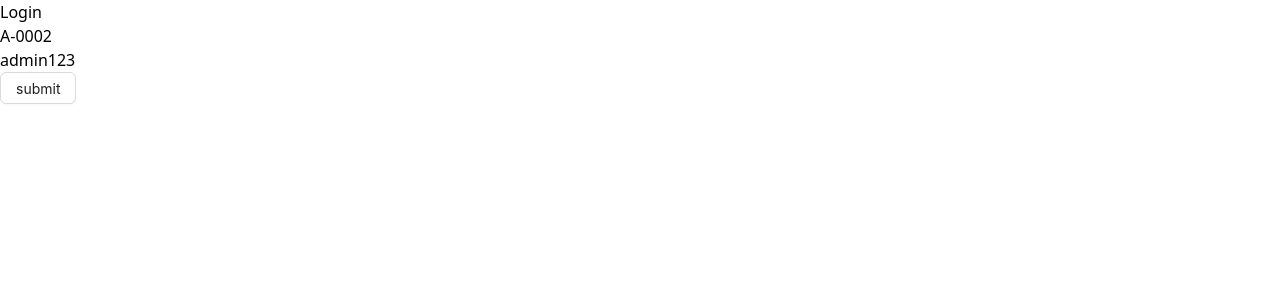
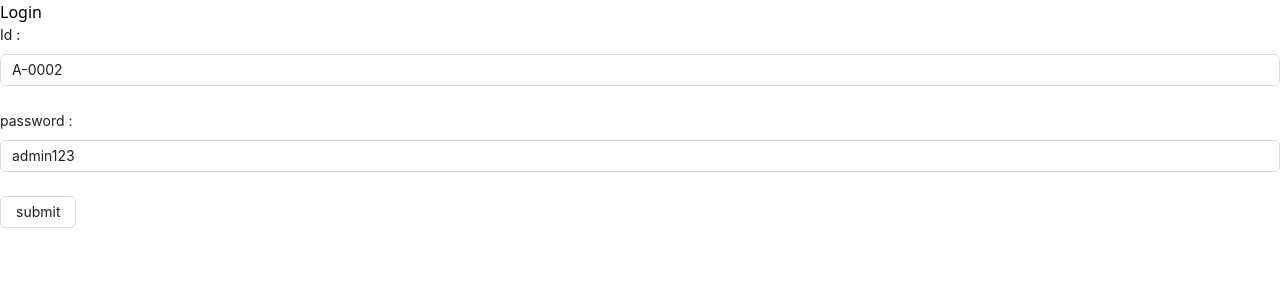
Before and after one commit to shaikTazUddin01/ph-university-client, a React (Vite) app: page /login in a window 1280 px wide. Shown: the top 300 px of the page. Built offline with nearby package versions, Linux system fonts and the light colour scheme.

Commit message:
added create academic form

```diff
--- /dev/null
+++ b/src/component/form/PhForm.tsx
@@ -0,0 +1,33 @@
+import { Form } from "antd";
+import { ReactNode } from "react";
+import {
+  FieldValues,
+  FormProvider,
+  SubmitHandler,
+  useForm,
+} from "react-hook-form";
+
+type TFormConfig = {
+  defaultValues?: Record<string, FieldValues>;
+};
+type TFormProps = {
+  onSubmit: SubmitHandler<FieldValues>;
+  children: ReactNode;
+} & TFormConfig;
+
+const PhForm = ({ onSubmit, children, defaultValues }: TFormProps) => {
+  // const methods = useForm();
+  const formConfig: TFormConfig = {};
+  if (defaultValues) {
+    formConfig["defaultValues"] = defaultValues;
+  }
+  // console.log(formConfig);
+  const methods = useForm(formConfig);
+  return (
+    <FormProvider {...methods}>
+      <Form onFinish={methods.handleSubmit(onSubmit)} layout="vertical">{children}</Form>
+    </FormProvider>
+  );
+};
+
+export default PhForm;
--- /dev/null
+++ b/src/component/form/PhInput.tsx
@@ -0,0 +1,33 @@
+import { Form, Input } from "antd";
+import React from "react";
+import { Controller } from "react-hook-form";
+
+type TInputProps = {
+  name: string;
+  type: string;
+  label?: string;
+};
+
+const PhInput = ({ type, name, label }:TInputProps) => {
+  return (
+    <div className="">
+     <Form.Item label={label}>
+      <Controller
+        //   control={control}
+        name={name}
+        render={({ field }) => (
+          <Input
+            {...field}
+            type={type}
+            id={name}
+            className="rounded-md px-2 py-1"
+            placeholder={`Enter Your ${name}`}
+          />
+        )}
+      />
+     </Form.Item>
+    </div>
+  );
+};
+
+export default PhInput;
--- /dev/null
+++ b/src/component/form/PhSelect.tsx
@@ -0,0 +1,24 @@
+import { Form, Select } from "antd";
+
+const PhSelect = () => {
+  const handleChange = (value: string) => {
+    console.log(`selected ${value}`);
+  };
+  return (
+    <Form.Item>
+      <Select
+        defaultValue="lucy"
+        style={{ width: "100%" }}
+        onChange={handleChange}
+        options={[
+          { value: "jack", label: "Jack" },
+          { value: "lucy", label: "Lucy" },
+          { value: "Yiminghe", label: "yiminghe" },
+
+        ]}
+      />
+    </Form.Item>
+  );
+};
+
+export default PhSelect;
--- /dev/null
+++ b/src/pages/Admin/AcademicManagement/AcademicDepartment.tsx
@@ -0,0 +1,11 @@
+
+
+const AcademicDepartment = () => {
+    return (
+        <div>
+
+        </div>
+    );
+};
+
+export default AcademicDepartment;
--- /dev/null
+++ b/src/pages/Admin/AcademicManagement/AcademicFaculty.tsx
@@ -0,0 +1,11 @@
+import React from 'react';
+
+const AcademicFaculty = () => {
+    return (
+        <div>
+
+        </div>
+    );
+};
+
+export default AcademicFaculty;
--- /dev/null
+++ b/src/pages/Admin/AcademicManagement/CreateAcademicDepartment.tsx
@@ -0,0 +1,10 @@
+
+const CreateAcademicDepartment = () => {
+    return (
+        <div>
+
+        </div>
+    );
+};
+
+export default CreateAcademicDepartment;
--- /dev/null
+++ b/src/pages/Admin/AcademicManagement/CreateAcademicFaculty.tsx
@@ -0,0 +1,11 @@
+
+
+const CreateAcademicFaculty = () => {
+    return (
+        <div>
+
+        </div>
+    );
+};
+
+export default CreateAcademicFaculty;
--- /dev/null
+++ b/src/pages/Admin/AcademicManagement/CreateAcademicSemester.tsx
@@ -0,0 +1,34 @@
+import React from "react";
+import PhForm from "../../../component/form/PhForm";
+import PhInput from "../../../component/form/PhInput";
+import { Button, Col, Flex } from "antd";
+import { FieldValues, SubmitHandler } from "react-hook-form";
+import PhSelect from "../../../component/form/PhSelect";
+
+const CreateAcademicSemester = () => {
+  const onSubmit: SubmitHandler<FieldValues> = (data) => {
+    console.log(data);
+  };
+
+  return (
+    <Flex justify="center" align="center">
+      <Col span={11}>
+        <PhForm onSubmit={onSubmit}>
+          <PhInput type="text" name="name" label="name"></PhInput>
+          <PhInput type="text" name="year" label="year"></PhInput>
+          <PhSelect></PhSelect>
+          <Flex justify="end" className="mt-5">
+            <Button
+              htmlType="submit"
+              type="primary"
+            >
+              submit
+            </Button>
+          </Flex>
+        </PhForm>
+      </Col>
+    </Flex>
+  );
+};
+
+export default CreateAcademicSemester;
--- a/src/pages/Login.tsx
+++ b/src/pages/Login.tsx
@@ -1,37 +1,39 @@
 import { Button } from "antd";
-import React from "react";
-import { useForm } from "react-hook-form";
+
 import { useLoginMutation } from "../redux/features/auth/authApi";
 import { useDispatch } from "react-redux";
 import { setUser, TUser } from "../redux/features/auth/authSlice";
 import { verifyToken } from "../utiles/verifyToken";
 import { useNavigate } from "react-router-dom";
 import { toast } from "sonner";
+
+import PhForm from "../component/form/PhForm";
+import PhInput from "../component/form/PhInput";
 // import Password from "antd/es/input/Password";
 
 const Login = () => {
-  const { register, handleSubmit } = useForm({
-    defaultValues: {
-      id: "A-0002",
-      password: "admin123",
-    },
-  });
+  const defaultValues = {
+    id: "A-0002",
+    password: "admin123",
+  };
+
   const [login] = useLoginMutation();
   const dispatch = useDispatch();
   //navigate
 
   const navigate = useNavigate();
   const onSubmit = async (data: Record<string, string>) => {
+    console.log(data);
     const toastId = toast.loading("Loading...");
     try {
       const userInFo = {
         id: data.id,
         password: data.password,
       };
-      // console.log(userInFo);
       const res = await login(userInFo).unwrap();
+      console.log(res);
       const user = verifyToken(res.data.accessToken) as TUser;
-      // console.log(user);
+      console.log(user);
       dispatch(
         setUser({
           user: user,
@@ -50,34 +52,21 @@ const Login = () => {
         <h1 className="text-center text-white font-bold text-2xl pb-2">
           Login
         </h1>
-        <form onSubmit={handleSubmit(onSubmit)} className="space-y-3">
-          <div className="flex">
-            {/* <label htmlFor="id"className="flex-1">Id:</label> */}
-            <input
-              type="text"
-              id="id"
-              {...register("id")}
-              placeholder="Enter Your Id"
-              className="rounded-md px-2 py-1"
-            />
-          </div>
-          <div className="flex">
-            {/* <label htmlFor="password" className="flex-1">Password:</label> */}
-            <input
-              type="text"
-              id="password"
-              {...register("password")}
-              placeholder="Enter Your Id"
-              className="rounded-md px-2 py-1"
-            />
-          </div>
+        <PhForm onSubmit={onSubmit} defaultValues={defaultValues}>
+          <PhInput type={"text"} name={"id"} label={"Id : "}></PhInput>
 
-          <div className="flex justify-center">
+          <PhInput
+            type={"text"}
+            name={"password"}
+            label={"password : "}
+          ></PhInput>
+
+          <div className="flex justify-center mt-2">
             <Button htmlType="submit" className="text-lg font-semibold">
               submit
             </Button>
           </div>
-        </form>
+        </PhForm>
       </div>
     </div>
   );
--- a/src/redux/api/baseApi.ts
+++ b/src/redux/api/baseApi.ts
@@ -8,6 +8,7 @@ import {
 } from "@reduxjs/toolkit/query/react";
 import { RootState } from "../store";
 import { logout, setUser } from "../features/auth/authSlice";
+import { toast } from "sonner";
 
 const baseQuery = fetchBaseQuery({
   baseUrl: "http://localhost:5000/api/v1",
@@ -29,11 +30,18 @@ const baseQueryWithRefreshToken: BaseQueryFn<
 
 > = async (args, api, extraOptions) :Promise<any> => {
   let result = await baseQuery(args, api, extraOptions);
+
+
+  if (result?.error?.status == 404) {
+    toast.error("user not found")
+  }
   if (result?.error?.status == 401) {
     const res = await fetch("http://localhost:5000/api/v1/auth/refresh-token", {
       method: "post",
       credentials: "include",
     });
+
+
     const data = await res.json();
 
     if (data?.data?.accessToken) {
--- a/src/routers/admin.routes.tsx
+++ b/src/routers/admin.routes.tsx
@@ -4,6 +4,11 @@ import CreateAdmin from "../pages/Admin/CreateAdmin";
 import CreateFaculty from "../pages/Admin/CreateFaculty";
 import CreateStudent from "../pages/Admin/CreateStudent";
 import AcademicSemester from "../pages/Admin/AcademicManagement/AcademicSemester";
+import CreateAcademicSemester from "../pages/Admin/AcademicManagement/CreateAcademicSemester";
+import CreateAcademicDepartment from "../pages/Admin/AcademicManagement/CreateAcademicDepartment";
+import AcademicDepartment from "../pages/Admin/AcademicManagement/AcademicDepartment";
+import CreateAcademicFaculty from "../pages/Admin/AcademicManagement/CreateAcademicFaculty";
+import AcademicFaculty from "../pages/Admin/AcademicManagement/AcademicFaculty";
 
 export const adminPaths = [
   {
@@ -15,10 +20,36 @@ export const adminPaths = [
     name: "Academic Management",
     children: [
       {
+        name: "Create A. Semester",
+        path: "create-academic-semester",
+        element: <CreateAcademicSemester></CreateAcademicSemester>,
+      },
+      {
         name: "Academic Semester",
         path: "academic-semester",
         element: <AcademicSemester></AcademicSemester>,
       },
+      {
+        name: "Create A. Faculty",
+        path: "create-academic-faculty",
+        element: <CreateAcademicFaculty></CreateAcademicFaculty>,
+      },
+      {
+        name: "Academic Faculty",
+        path: "academic-faculty",
+        element: <AcademicFaculty></AcademicFaculty>,
+      },
+      {
+        name: "Create A. Departmetn",
+        path: "create-academic-department",
+        element: <CreateAcademicDepartment></CreateAcademicDepartment>,
+      },
+      {
+        name: "Academic Department",
+        path: "academic-department",
+        element: <AcademicDepartment></AcademicDepartment>,
+      },
+
     ],
   },
   {
```
Also changed, not shown: tsconfig.json (+25 -9 lines).
